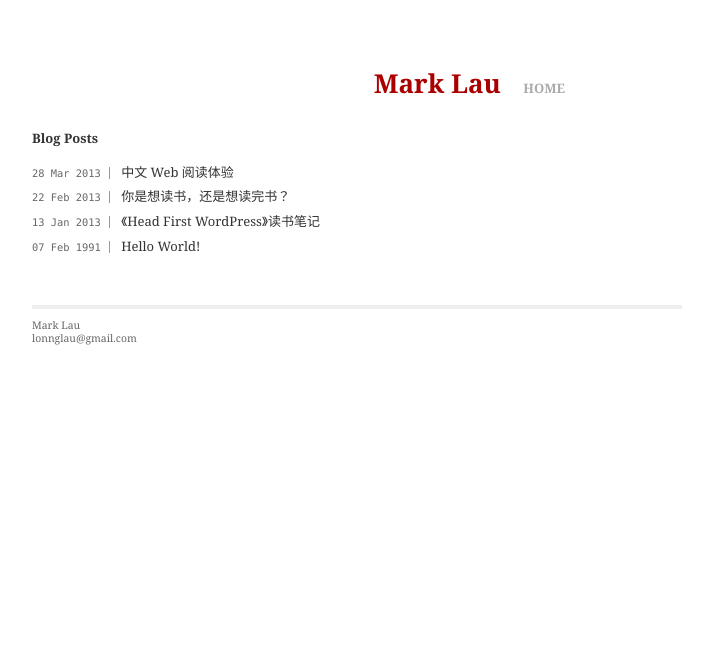
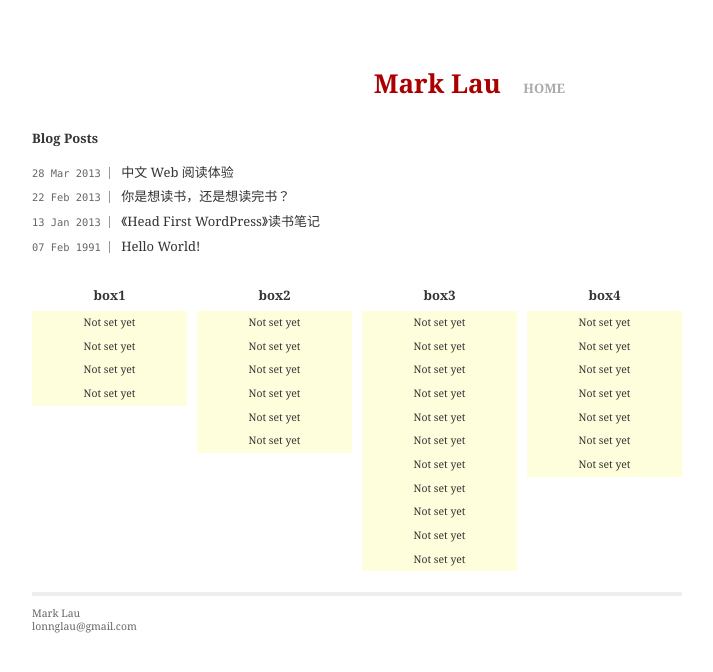
Before and after one commit to yuel/lonn.github.com, a Jekyll site: the page built from index.html, in a window 1280 px wide. Shown: the top 672 px of the page, without its empty margins (283-996 px from the left). Built offline with Jekyll 4.4.1, drawn with Linux system fonts in a browser that asks for light colours.

Commit message:
Update default.html

```diff
--- a/_layouts/default.html
+++ b/_layouts/default.html
@@ -17,10 +17,52 @@
 
 　　{{ content }}
 
-	<div class="box"></div>
-	<div class="box"></div>
-	<div class="box"></div>
-	<div class="box nomarginright"></div>
+	<div class="box">
+		<h3>box1</h3>
+		<a href="/">Not set yet</a>
+    <a href="/">Not set yet</a>
+    <a href="/">Not set yet</a>
+    <a href="/">Not set yet</a>
+	</div>
+
+	<div class="box">
+		<h3>box2</h3>
+		<a href="/">Not set yet</a>
+		<a href="/">Not set yet</a>
+		<a href="/">Not set yet</a>
+		<a href="/">Not set yet</a>
+		<a href="/">Not set yet</a>
+		<a href="/">Not set yet</a>
+
+	</div>
+
+	<div class="box">
+		<h3>box3</h3>
+		<a href="/">Not set yet</a>
+		<a href="/">Not set yet</a>
+		<a href="/">Not set yet</a>
+		<a href="/">Not set yet</a>
+		<a href="/">Not set yet</a>
+		<a href="/">Not set yet</a>
+		<a href="/">Not set yet</a>
+		<a href="/">Not set yet</a>
+		<a href="/">Not set yet</a>
+		<a href="/">Not set yet</a>
+		<a href="/">Not set yet</a>
+
+	</div>
+
+	<div class="box nomarginright">
+		<h3>box4</h3>
+		<a href="/">Not set yet</a>
+		<a href="/">Not set yet</a>
+		<a href="/">Not set yet</a>
+		<a href="/">Not set yet</a>
+		<a href="/">Not set yet</a>
+		<a href="/">Not set yet</a>
+		<a href="/">Not set yet</a>
+
+	</div>
 
 	<div class="footer">
 		<div class="contact">
```
